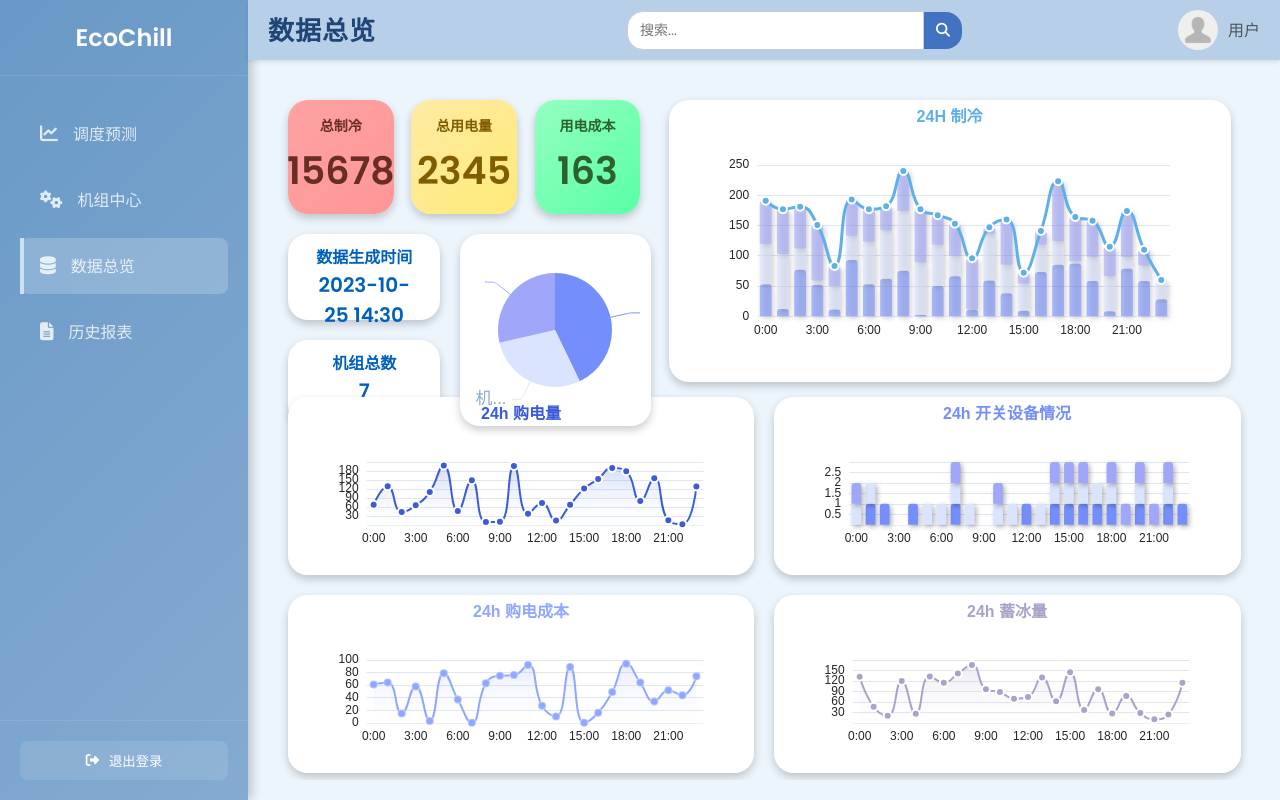
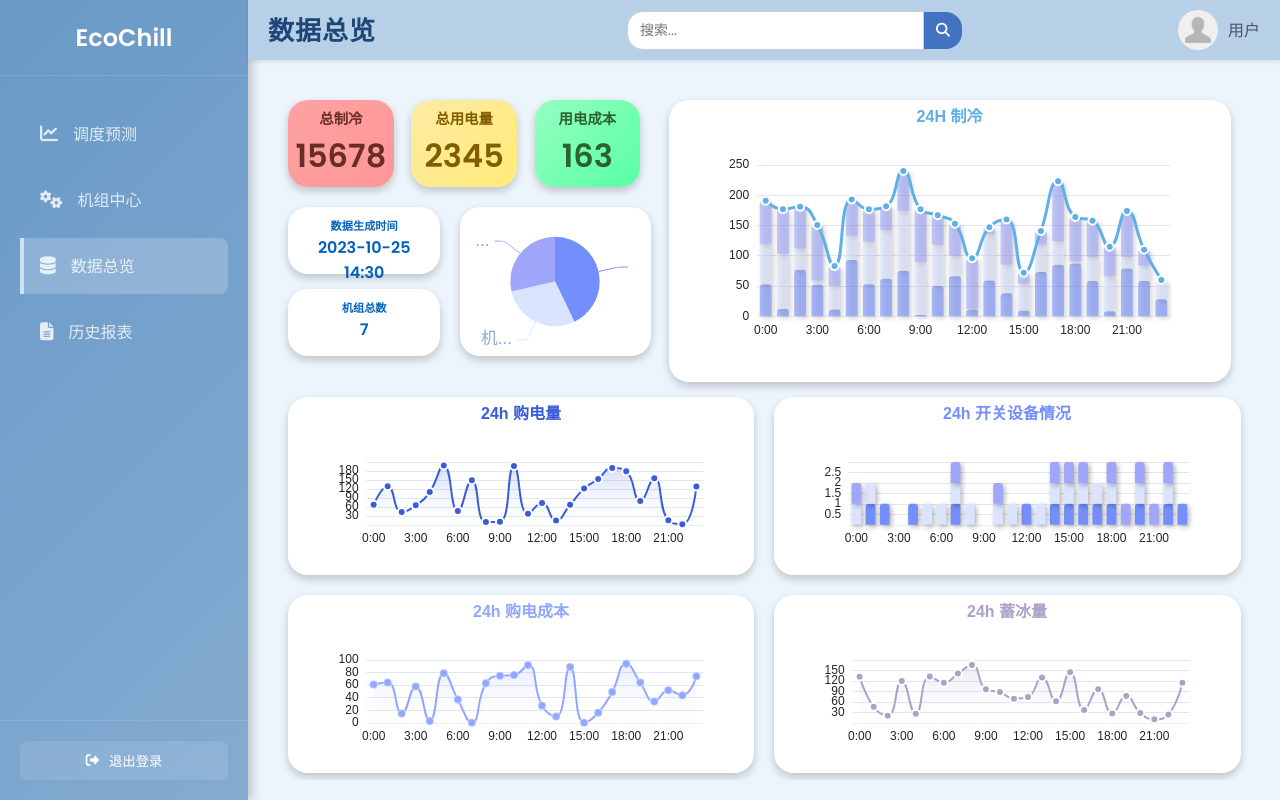
Before and after one commit to SharkPepper-77777/EcoChill, a Vue app: page / in a window 1280 px wide. Both pictures are taken after a click on the item "数据总览". Built offline with nearby package versions, Linux system fonts and the light colour scheme.

Commit message:
改相对大小

```diff
--- a/src/views/DataOverviewView.vue
+++ b/src/views/DataOverviewView.vue
@@ -512,12 +512,12 @@ body {
       padding: 0; // 去除内边距
 
       .data-item {
-        padding: 15px;
+  padding: 2%;
   border-radius: 20px;
   display: flex;
   flex-direction: column;
   align-items: center;
-        width: 30%; // 每个框的宽度
+  width: 30%;
   box-shadow: 0 4px 8px rgba(0, 0, 0, 0.2);
   transition: box-shadow 0.3s ease;
 
@@ -547,14 +547,14 @@ body {
         }
 
         .data-label {
-          font-size: 14px;
+    font-size: 0.9em; // 使用百分比设置字体大小
     font-weight: bold;
   }
 
   .data-value {
-          font-size: 38px;
+    font-size: 2em; // 使用百分比设置字体大小
     font-weight: bold;
-          margin-top: 5px;
+    margin-top: 2px;
   }
       }
     }
@@ -563,7 +563,7 @@ body {
       display: flex;
       align-items: center;
       gap: 20px;
-      height: 200px;
+      height: 50%;
 
       .left-container {
         display: flex;
@@ -592,13 +592,13 @@ body {
           }
 
           .data-label {
-            font-size: 16px;
+            font-size: 0.7em;
             color: #0061bd;
             font-weight: bold;
           }
 
           .data-value {
-            font-size: 20px;
+            font-size: 1em;
             font-weight: bold;
             color: #0061bd;
           }
```
Lines whose indentation alone changed are shown as unchanged.
